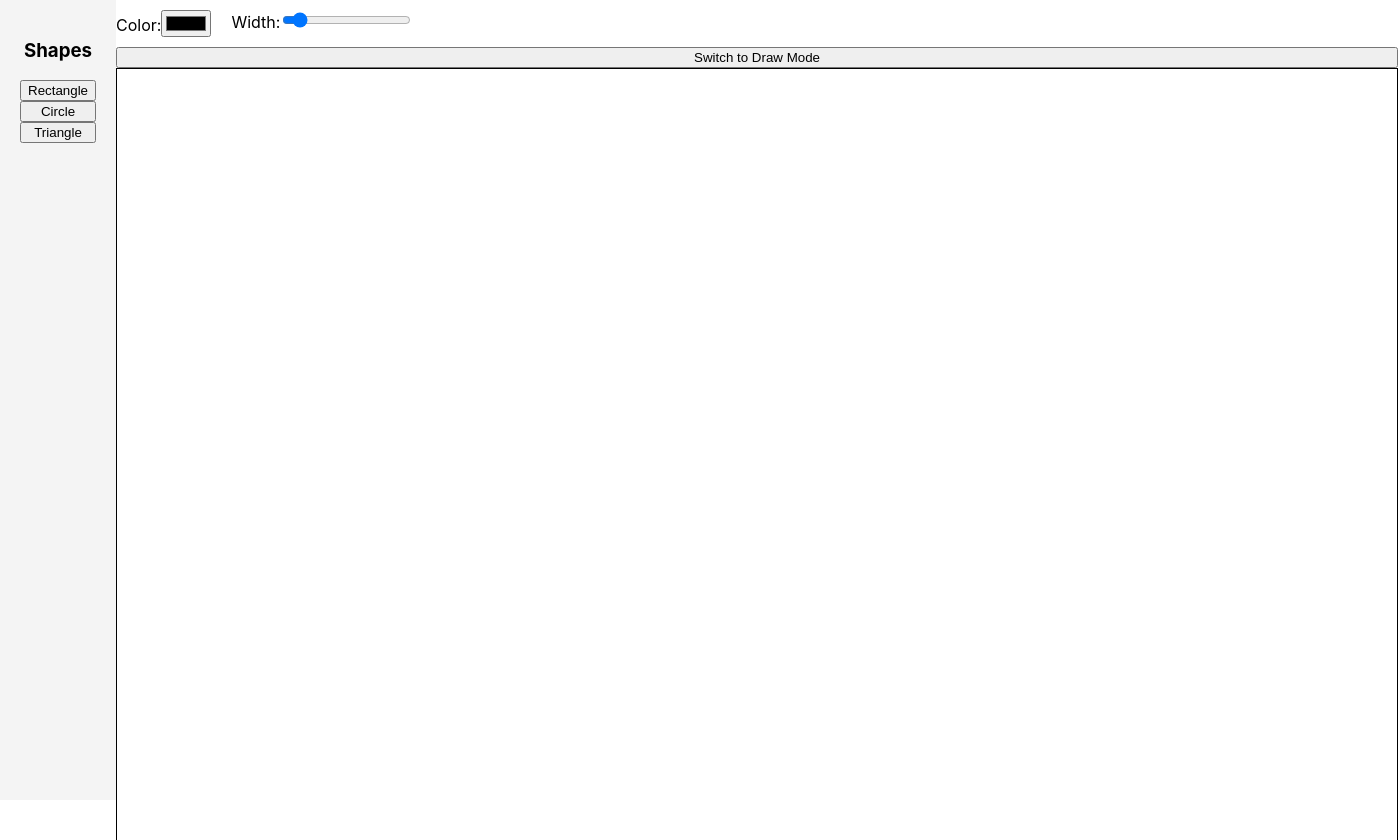
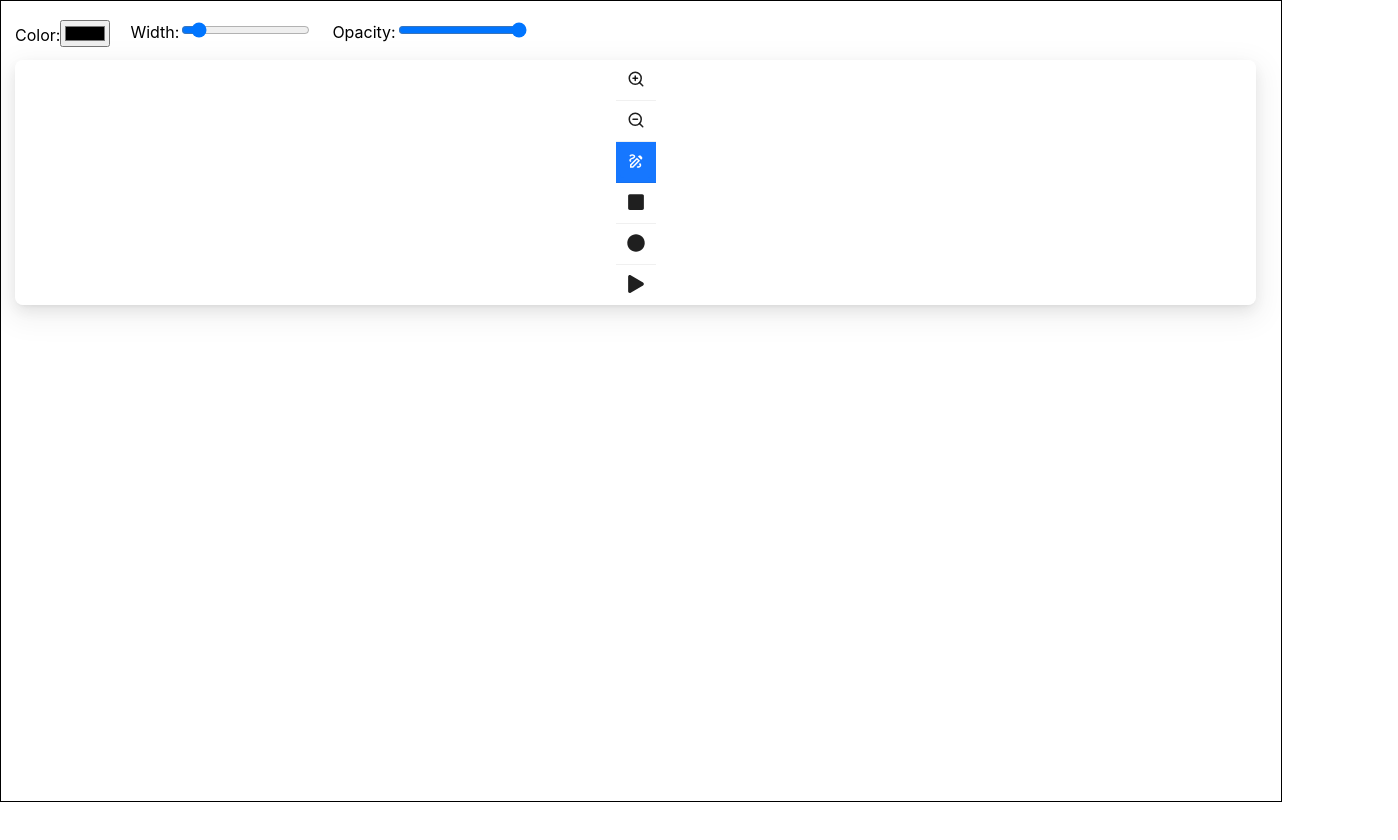
Before and after one commit to mazairaj/viq-canvas-app, a React (Create React App) app: page / in a window 1280 px wide. Shown: the top 840 px of the page, 1398 px wide, since content can reach past the window. After the commit the page ends 802 px from the top, so only its background shows below. Built offline with nearby package versions, Linux system fonts and the light colour scheme.

Commit message:
some ui enahncements and added opacity

```diff
--- a/package.json
+++ b/package.json
@@ -2,11 +2,14 @@
   "name": "viq-canvas-app",
   "private": true,
   "dependencies": {
+    "@ant-design/icons": "^5.4.0",
     "@testing-library/jest-dom": "^5.17.0",
     "@testing-library/react": "^13.4.0",
     "@testing-library/user-event": "^13.5.0",
+    "antd": "^5.20.5",
     "react": "^18.3.1",
     "react-dom": "^18.3.1",
+    "react-icons": "^5.3.0",
     "react-scripts": "5.0.1",
     "web-vitals": "^2.1.4"
   },
--- a/src/App.css
+++ b/src/App.css
@@ -59,7 +59,9 @@
 .toolbar {
   display: flex;
   gap: 20px;
+  position: fixed;
   margin: 10px 0;
+  padding: 10px 15px;
 }
 
 canvas {
--- a/src/App.js
+++ b/src/App.js
@@ -1,15 +1,33 @@
 import React, { useState } from "react";
 import Canvas from "./components/Canvas";
+import FloatingToolbar from "./components/FloatingToolbar";
 import Toolbar from "./components/Toolbar";
-import Sidebar from "./components/Sidebar";
+
 import "./App.css";
 
 function App() {
   const [penColor, setPenColor] = useState("black");
   const [penWidth, setPenWidth] = useState(5);
+  const [penOpacity, setPenOpacity] = useState(1);
   const [selectedShape, setSelectedShape] = useState(null); // Track selected shape
   const [mode, setMode] = useState("draw"); // Track drawing mode ('draw' or 'shape')
+  const [zoomLevel, setZoomLevel] = useState(1); // Store the current zoom level
+  const [isPanning, setIsPanning] = useState(false); // Track panning state
 
+  // Zoom in function
+  const zoomIn = () => {
+    setZoomLevel((prevZoom) => Math.min(prevZoom + 0.1, 3)); // Max zoom 300%
+  };
+
+  // Zoom out function
+  const zoomOut = () => {
+    setZoomLevel((prevZoom) => Math.max(prevZoom - 0.1, 0.5)); // Min zoom 50%
+  };
+
+  // Toggle panning mode
+  const togglePanMode = () => {
+    setIsPanning((prev) => !prev);
+  };
   // Handle shape selection from the sidebar
   const handleShapeSelect = (shape) => {
     setSelectedShape(shape);
@@ -24,18 +42,33 @@ function App() {
 
   return (
     <div className="App">
-      <Sidebar onShapeSelect={handleShapeSelect} />
       <div className="main-content">
         <Toolbar
           penColor={penColor}
           setPenColor={setPenColor}
           penWidth={penWidth}
           setPenWidth={setPenWidth}
+          penOpacity={penOpacity}
+          setPenOpacity={setPenOpacity}
         />
-        <button onClick={handleToggleDrawMode}>Switch to Draw Mode</button>
+        <FloatingToolbar
+          onZoomIn={zoomIn}
+          onZoomOut={zoomOut}
+          onTogglePanMode={togglePanMode}
+          isPanning={isPanning}
+          penColor={penColor}
+          setPenColor={setPenColor}
+          penWidth={penWidth}
+          setPenWidth={setPenWidth}
+          selectedShape={selectedShape}
+          onSelectShape={handleShapeSelect}
+          drawMode={mode}
+          onSelectMode={handleToggleDrawMode}
+        />
         <Canvas
           penColor={penColor}
           penWidth={penWidth}
+          penOpacity={penOpacity}
           selectedShape={selectedShape}
           mode={mode} // Pass the current mode to the canvas
         />
--- a/src/components/Canvas.js
+++ b/src/components/Canvas.js
@@ -1,6 +1,6 @@
 import React, { useRef, useState, useEffect, useCallback } from "react";
 
-const Canvas = ({ penColor, penWidth, selectedShape, mode }) => {
+const Canvas = ({ penColor, penWidth, penOpacity, selectedShape, mode }) => {
   const canvasRef = useRef(null);
   const contextRef = useRef(null);
   const [isDrawing, setIsDrawing] = useState(false);
@@ -13,7 +13,7 @@ const Canvas = ({ penColor, penWidth, selectedShape, mode }) => {
   const drawShape = useCallback((shape, x, y, width, height, shapeProps) => {
     contextRef.current.strokeStyle = shapeProps.strokeStyle;
     contextRef.current.lineWidth = shapeProps.lineWidth;
-
+    contextRef.current.globalAlpha = shapeProps.opacity;
     switch (shape) {
       case "rectangle":
         contextRef.current.strokeRect(x, y, width, height);
@@ -49,6 +49,7 @@ const Canvas = ({ penColor, penWidth, selectedShape, mode }) => {
         // Draw freehand path
         contextRef.current.strokeStyle = element.strokeStyle;
         contextRef.current.lineWidth = element.lineWidth;
+        contextRef.current.globalAlpha = element.opacity;
         contextRef.current.beginPath();
 
         element.path.forEach(({ x, y }, index) => {
@@ -101,13 +102,14 @@ const Canvas = ({ penColor, penWidth, selectedShape, mode }) => {
       } else if (mode === "draw") {
         contextRef.current.strokeStyle = penColor; // Apply pen color when starting the draw
         contextRef.current.lineWidth = penWidth; // Apply pen width when starting the draw
+        contextRef.current.globalAlpha = penOpacity; // Apply pen opacity when starting the draw
         contextRef.current.beginPath();
         contextRef.current.moveTo(offsetX, offsetY);
         setCurrentPenPath([{ x: offsetX, y: offsetY }]); // Initialize the current pen path
         setIsDrawing(true);
       }
     },
-    [mode, selectedShape, penColor, penWidth]
+    [mode, selectedShape, penColor, penWidth, penOpacity]
   );
 
   // Handle finishing drawing (either freehand or shape)
@@ -122,6 +124,7 @@ const Canvas = ({ penColor, penWidth, selectedShape, mode }) => {
           type: "path", // Identify this element as a freehand path
           strokeStyle: penColor,
           lineWidth: penWidth,
+          opacity: penOpacity,
           path: currentPenPath, // Save the entire path drawn in this session
         },
       ]);
@@ -145,6 +148,7 @@ const Canvas = ({ penColor, penWidth, selectedShape, mode }) => {
           height,
           strokeStyle: penColor,
           lineWidth: penWidth,
+          opacity: penOpacity,
         },
       ]);
 
@@ -152,6 +156,7 @@ const Canvas = ({ penColor, penWidth, selectedShape, mode }) => {
       drawShape(selectedShape, startPos.x, startPos.y, width, height, {
         strokeStyle: penColor,
         lineWidth: penWidth,
+        opacity: penOpacity,
       });
     }
 
@@ -163,6 +168,7 @@ const Canvas = ({ penColor, penWidth, selectedShape, mode }) => {
     mode,
     penColor,
     penWidth,
+    penOpacity,
     selectedShape,
     startPos,
     currentPos,
@@ -175,6 +181,8 @@ const Canvas = ({ penColor, penWidth, selectedShape, mode }) => {
     ({ nativeEvent }) => {
       if (!isDrawing) return;
       const { offsetX, offsetY } = nativeEvent;
+
+      contextRef.current.globalAlpha = penOpacity;
 
       if (mode === "shape" && startPos) {
         setCurrentPos({ x: offsetX, y: offsetY });
@@ -190,19 +198,34 @@ const Canvas = ({ penColor, penWidth, selectedShape, mode }) => {
         drawShape(selectedShape, startPos.x, startPos.y, width, height, {
           strokeStyle: penColor,
           lineWidth: penWidth,
+          opacity: penOpacity,
         });
       } else if (mode === "draw") {
+        // Apply stroke and opacity settings
         contextRef.current.strokeStyle = penColor; // Apply pen color while drawing
         contextRef.current.lineWidth = penWidth; // Apply pen width while drawing
+
+        // Draw the freehand path in real time with opacity
         contextRef.current.lineTo(offsetX, offsetY);
-        contextRef.current.stroke();
+        contextRef.current.stroke(); // Apply the stroke
+
+        // Add to the current pen path
         setCurrentPenPath((prevPath) => [
           ...prevPath,
           { x: offsetX, y: offsetY },
-        ]); // Add to the current path
+        ]);
       }
     },
-    [isDrawing, mode, startPos, penColor, penWidth, drawAll, selectedShape]
+    [
+      isDrawing,
+      mode,
+      startPos,
+      penColor,
+      penWidth,
+      penOpacity,
+      drawAll,
+      selectedShape,
+    ]
   );
 
   return (
--- /dev/null
+++ b/src/components/FloatingToolbar.js
@@ -0,0 +1,64 @@
+import React from "react";
+import { FloatButton, Tooltip } from "antd";
+// Access design tokens
+import { FaSquare, FaCircle, FaPlay } from "react-icons/fa";
+import { FiZoomIn, FiZoomOut, FiMove } from "react-icons/fi";
+import { MdOutlineDraw } from "react-icons/md";
+
+const FloatingToolbar = ({
+  onZoomIn,
+  onZoomOut,
+  onSelectShape,
+  selectedShape,
+  onSelectMode,
+  drawMode,
+}) => {
+  return (
+    <FloatButton.Group
+      shape="square"
+      style={{
+        position: "fixed",
+        top: "60px",
+        left: "15px",
+        height: "max-content",
+      }}
+    >
+      <Tooltip title="Zoom In">
+        <FloatButton icon={<FiZoomIn />} onClick={onZoomIn} />
+      </Tooltip>
+      <Tooltip title="Zoom Out">
+        <FloatButton icon={<FiZoomOut />} onClick={onZoomOut} />
+      </Tooltip>
+      <Tooltip title="Draw">
+        <FloatButton
+          icon={<MdOutlineDraw />}
+          onClick={() => onSelectMode()}
+          type={drawMode === "draw" ? "primary" : "default"} // Highlight if selected
+        />
+      </Tooltip>
+      <Tooltip title="Rectangle">
+        <FloatButton
+          icon={<FaSquare />}
+          onClick={() => onSelectShape("rectangle")}
+          type={selectedShape === "rectangle" ? "primary" : "default"} // Highlight if selected
+        />
+      </Tooltip>
+      <Tooltip title="Circle">
+        <FloatButton
+          icon={<FaCircle />}
+          onClick={() => onSelectShape("circle")}
+          type={selectedShape === "circle" ? "primary" : "default"} // Highlight if selected
+        />
+      </Tooltip>
+      <Tooltip title="Triangle">
+        <FloatButton
+          icon={<FaPlay />}
+          onClick={() => onSelectShape("triangle")}
+          type={selectedShape === "triangle" ? "primary" : "default"} // Highlight if selected
+        />
+      </Tooltip>
+    </FloatButton.Group>
+  );
+};
+
+export default FloatingToolbar;
--- a/src/components/Toolbar.js
+++ b/src/components/Toolbar.js
@@ -1,6 +1,13 @@
 import React from "react";
 
-const Toolbar = ({ penColor, setPenColor, penWidth, setPenWidth }) => {
+const Toolbar = ({
+  penColor,
+  setPenColor,
+  penWidth,
+  setPenWidth,
+  penOpacity,
+  setPenOpacity,
+}) => {
   return (
     <div className="toolbar">
       <label>
@@ -21,6 +28,17 @@ const Toolbar = ({ penColor, setPenColor, penWidth, setPenWidth }) => {
           onChange={(e) => setPenWidth(e.target.value)}
         />
       </label>
+      <label>
+        Opacity:
+        <input
+          type="range"
+          min="0.1"
+          max="1"
+          step="0.1"
+          value={penOpacity}
+          onChange={(e) => setPenOpacity(e.target.value)}
+        />
+      </label>
     </div>
   );
 };
```
Also changed, not shown: 2 other files (tests, documents, lock files or other folders).
